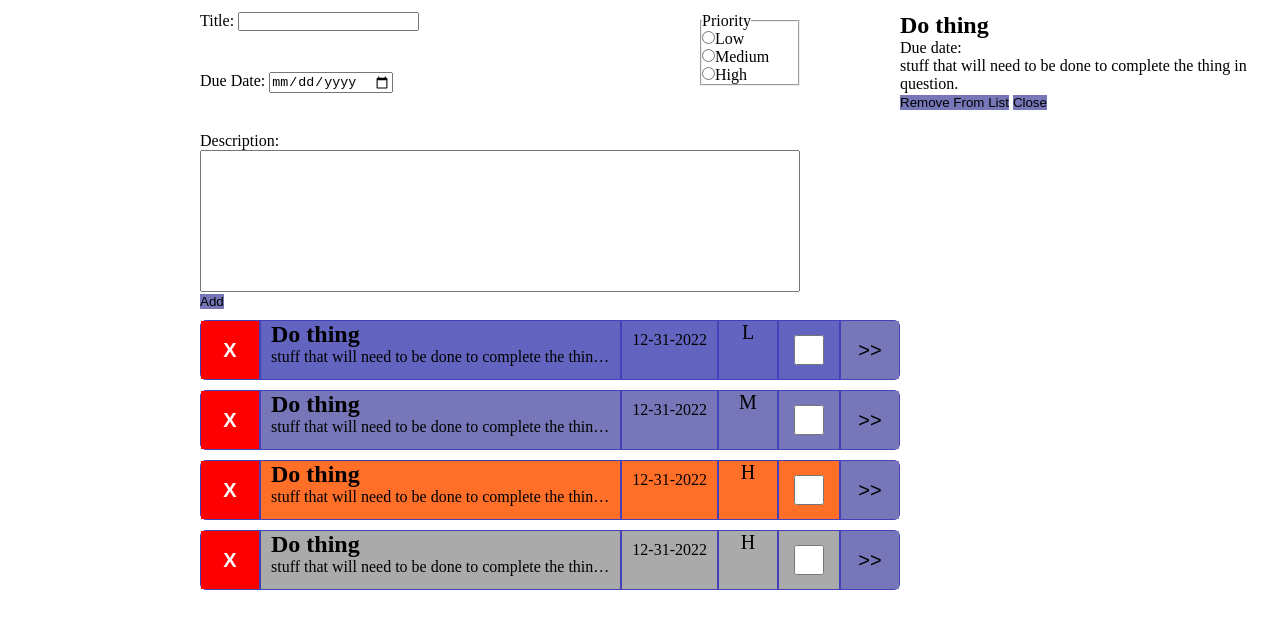
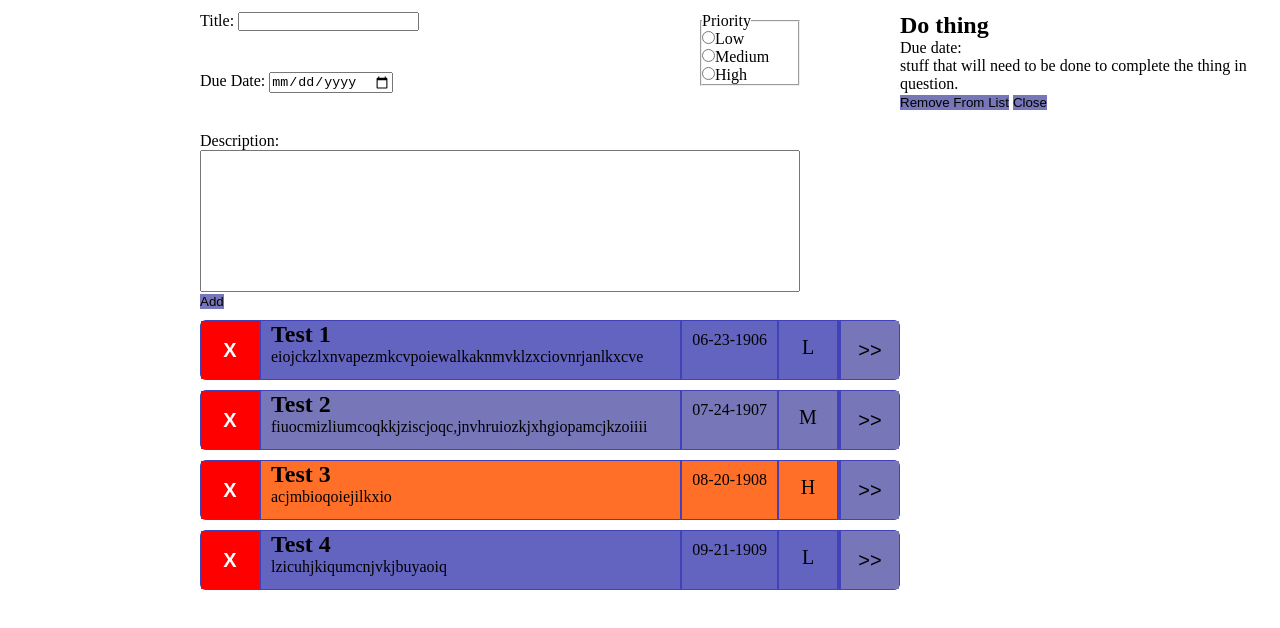
Before and after one commit to jacobwmorris/todo-list, a website built with webpack: page src/samplepage.html in a window 1280 px wide. Shown: the part 88-716 px from the top of the page. Built offline with nearby package versions, Linux system fonts and the light colour scheme.

Commit message:
Add todo display class

```diff
--- a/src/display.js
+++ b/src/display.js
@@ -1,9 +1,6 @@
-const DisplayProjectList = function() {
-    const projectList = document.getElementById("project-list");
-    /* const projectTitle = document.getElementById("project-title");
-    const todoList = document.getElementById("todo-list");
-    const expanded = document.getElementById("expanded"); */
+import {format} from "date-fns";
 
+const DomFuncs = (function() {
     const clearChildren = function(element) {
         while (element.children.length) {
             element.removeChild(element.lastChild);
@@ -20,10 +17,21 @@ const DisplayProjectList = function() {
         return e;
     };
 
+    return {clearChildren, makeElement};
+})();
+
+const DisplayProjectList = function() {
+    const projectList = document.getElementById("project-list");
+    /* const projectTitle = document.getElementById("project-title");
+    const todoList = document.getElementById("todo-list");
+    const expanded = document.getElementById("expanded"); */
+
+
+
     const makeProjectListItem = function(proj, projects) {
-        const item = makeElement("li", "", "project");
-        const remove = makeElement("button", "X", "red-button");
-        const expand = makeElement("button", proj.name, "project-expand");
+        const item = DomFuncs.makeElement("li", "", "project");
+        const remove = DomFuncs.makeElement("button", "X", "red-button");
+        const expand = DomFuncs.makeElement("button", proj.name, "project-expand");
 
         remove.addEventListener("click", function(event) {
             projects.remove(proj);
@@ -34,17 +42,88 @@ const DisplayProjectList = function() {
         return item;
     };
 
-    const update = function(projects) {
+    const update = function(projectListData) {
         const list = document.createElement("ul");
-        for (let i = 0; i < projects.projCount(); i++) {
-            const proj = projects.get(i);
-            list.appendChild(makeProjectListItem(proj, projects));
+        for (let i = 0; i < projectListData.projCount(); i++) {
+            const proj = projectListData.get(i);
+            list.appendChild(makeProjectListItem(proj, projectListData));
         }
-        clearChildren(projectList);
+        DomFuncs.clearChildren(projectList);
         projectList.appendChild(list);
     };
 
     return {update};
 };
 
-export {DisplayProjectList};
+const DisplayTodo = function() {//Do we construct this with a todo object?
+    const todo = DomFuncs.makeElement("div", "", "todo");
+
+    const makeTitleDesc = function(title, desc) {
+        const titleDesc = DomFuncs.makeElement("div", "", "todo-titledesc");
+        titleDesc.appendChild(DomFuncs.makeElement("h2", title));
+        titleDesc.appendChild(DomFuncs.makeElement("p", desc));
+        return titleDesc;
+    };
+
+    const update = function(todoData) {
+        todo.setAttribute("data-priority", todoData.priority);
+
+        if (todoData.checked)
+            todo.classList.add("checked");
+        else
+            todo.classList.remove("checked");
+
+        //Separate these into functions that apply callbacks
+        const removeButton = DomFuncs.makeElement("button", "X", "red-button");
+        const expandButton = DomFuncs.makeElement("button", ">>", "todo-expand");
+
+        //Need function to create checkbox
+
+        DomFuncs.clearChildren(todo);
+        todo.appendChild(removeButton);
+        todo.appendChild(makeTitleDesc(todoData.title, todoData.description));
+        todo.appendChild(DomFuncs.makeElement("p", format(todoData.dueDate, "MM-dd-yyyy"), "todo-date"));
+        todo.appendChild(DomFuncs.makeElement("div", todoData.priority, "todo-priority"));
+        todo.appendChild(expandButton);
+    };
+
+    const getElement = function() {return todo;};
+
+    return {update, getElement};
+};
+
+const DisplayTodoList = function() {
+    const todoList = document.getElementById("todo-list");
+    const todoItems = [];
+
+    const update = function(projectData) {
+        DomFuncs.clearChildren(todoList);
+
+        for (let i = 0; i < projectData.todoCount(); i++) {
+            const item = projectData.get(i);
+            const itemDisplay = DisplayTodo();
+            itemDisplay.update(item);
+            todoList.appendChild(itemDisplay.getElement());
+            //todoItems.push(itemDisplay);
+        }
+    };
+
+    return {update};
+};
+
+/* <div class="todo pri-low">
+const TodoItem = function(title, description, dueDate, priority, checked) {
+    return {title, description, dueDate, priority, checked};
+};
+                    <button class="red-button">X</button>
+                    <div class="todo-titledesc">
+                        <h2>Do thing</h2>
+                        <p>stuff that will need to be done to complete the thing in question.</p>
+                    </div>
+                    <p class="todo-date">12-31-2022</p>
+                    <div class="todo-priority">L</div>
+                    <input class="todo-done" type="checkbox">
+                    <button class="todo-expand">>></button>
+                </div> */
+
+export {DisplayProjectList, DisplayTodo, DisplayTodoList};
--- a/src/index.js
+++ b/src/index.js
@@ -1,21 +1,24 @@
-//import {format} from "date-fns";
 import "./style.css";
 import {TodoItem, Project, ProjectList} from "./todos.js";
-import {DisplayProjectList} from "./display.js";
-
-/* let d = new Date(2000, 0, 1);
-console.log(format(d, "MM/dd/yyyy")); */
+import {DisplayProjectList, DisplayTodoList} from "./display.js";
 
 (function() {
     //Set up displayers
     const displayProjectList = DisplayProjectList();
+    const displayTodoList = DisplayTodoList();
 
     //Create project list and hook it up to display
     const projects = ProjectList();
     projects.registerObserver(displayProjectList);
 
-    //Create a default project
-    projects.add(Project("Default"));
+    //Create a default project, and some default todos to test
+    const defaultProj = Project("Default");
+    defaultProj.add(TodoItem("Test 1", "eiojckzlxnvapezmkcvpoiewalkaknmvklzxciovnrjanlkxcve", new Date(1, 0, 2000), "L", false));
+    defaultProj.add(TodoItem("Test 2", "fiuocmizliumcoqkkjziscjoqc,jnvhruiozkjxhgiopamcjkzoiiii", new Date(2, 1, 2000), "M", false));
+    defaultProj.add(TodoItem("Test 3", "acjmbioqoiejilkxio", new Date(3, 2, 2000), "H", false));
+    defaultProj.add(TodoItem("Test 4", "lzicuhjkiqumcnjvkjbuyaoiq", new Date(4, 3, 2000), "L", true));
+    displayTodoList.update(defaultProj);
+    projects.add(defaultProj);
 
     //Add form callbacks
     const projectFormShowCallback = function(event) {
@@ -37,6 +40,14 @@ console.log(format(d, "MM/dd/yyyy")); */
         event.preventDefault();
     };
 
+    const addTodoCallback = function(event) {
+        const titleIn = document.getElementById("f-title");
+        const dateIn = document.getElementById("f-date");
+        const descIn = document.getElementById("f-desc");
+
+        ///How to get data from radio buttons?
+    };
+
     document.getElementById("project-form-button").addEventListener("click", projectFormShowCallback);
     document.getElementById("add-project-button").addEventListener("click", addProjectCallback);
 })();
--- a/src/samplepage.html
+++ b/src/samplepage.html
@@ -59,7 +59,7 @@
                 <button type="submit" form="new-todo-form" id="add-todo-button">Add</button>
             </div>
             <div id="todo-list">
-                <div class="todo pri-low">
+                <div class="todo" data-priority="L">
                     <button class="red-button">X</button>
                     <div class="todo-titledesc">
                         <h2>Do thing</h2>
@@ -70,7 +70,7 @@
                     <input class="todo-done" type="checkbox">
                     <button class="todo-expand">>></button>
                 </div>
-                <div class="todo pri-med">
+                <div class="todo" data-priority="M">
                     <button class="red-button">X</button>
                     <div class="todo-titledesc">
                         <h2>Do thing</h2>
@@ -81,7 +81,7 @@
                     <input class="todo-done" type="checkbox">
                     <button class="todo-expand">>></button>
                 </div>
-                <div class="todo pri-hi">
+                <div class="todo" data-priority="H">
                     <button class="red-button">X</button>
                     <div class="todo-titledesc">
                         <h2>Do thing</h2>
@@ -92,7 +92,7 @@
                     <input class="todo-done" type="checkbox">
                     <button class="todo-expand">>></button>
                 </div>
-                <div class="todo checked">
+                <div class="todo checked" data-priority="L">
                     <button class="red-button">X</button>
                     <div class="todo-titledesc">
                         <h2>Do thing</h2>
--- a/src/style.css
+++ b/src/style.css
@@ -131,9 +131,9 @@ textarea {
     align-items: stretch;
 }
 
-.pri-low {background-color: var(--col-blue-2);}
-.pri-med {background-color: var(--col-blue-1);}
-.pri-hi {background-color: var(--col-orange);}
+.todo[data-priority="L"] {background-color: var(--col-blue-2);}
+.todo[data-priority="M"] {background-color: var(--col-blue-1);}
+.todo[data-priority="H"] {background-color: var(--col-orange);}
 .checked {background-color: var(--col-gray);}
 
 .todo > button {
@@ -160,6 +160,7 @@ textarea {
 }
 
 .todo-priority {
+    padding: 15px;
     width: 60px;
     font-size: 20px;
     text-align: center;
```
Also changed, not shown: dist/index.html, dist/main.js.
